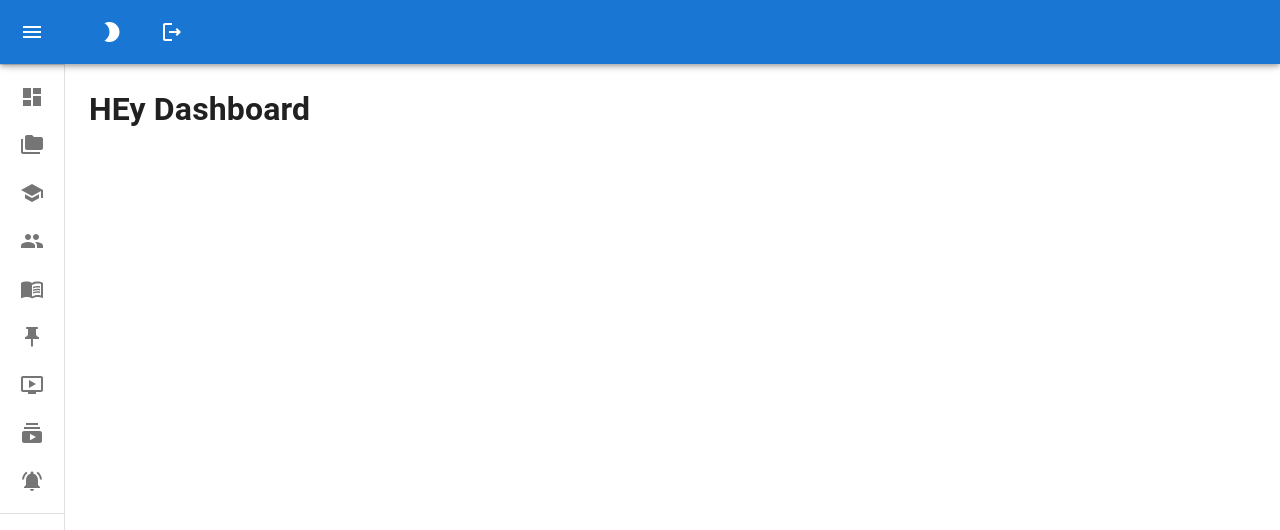
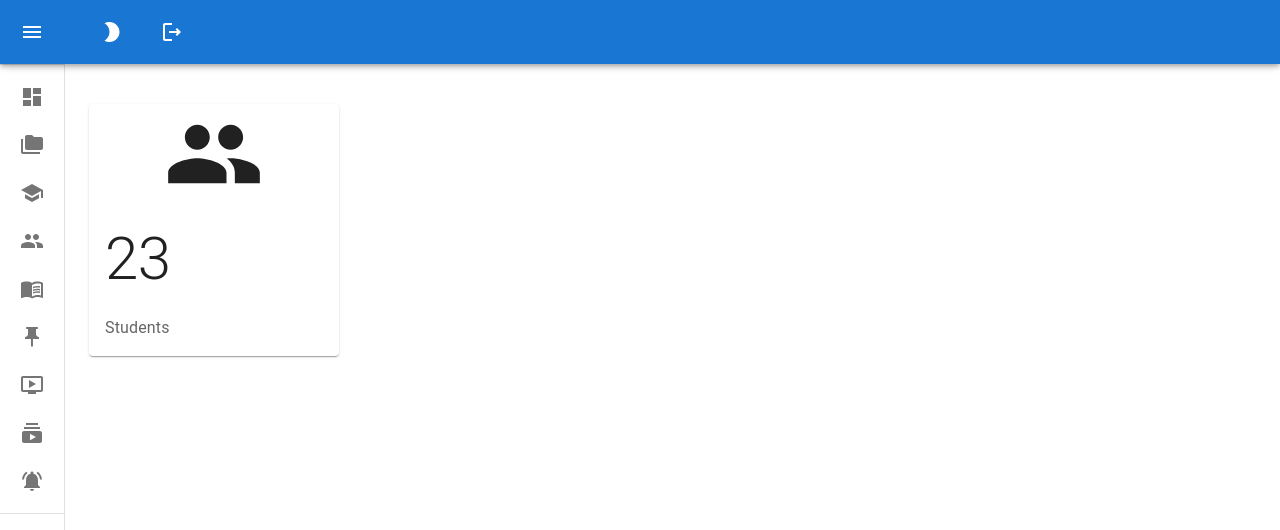
Before and after one commit to Meet16123/E-learn, a React (Create React App) app: page /dashboard in a window 1280 px wide. Shown: the top 530 px of the page. Built offline with nearby package versions, Linux system fonts and the light colour scheme; sample sign-in values are in the browser's storage.

Commit message:
wip: dashboard design

```diff
--- a/src/pages/Dashboard/index.jsx
+++ b/src/pages/Dashboard/index.jsx
@@ -1,13 +1,43 @@
 import React from 'react';
 import Box from '@mui/material/Box';
 import Header from '../Sidebar';
+import Card from '@mui/material/Card';
+import CardContent from '@mui/material/CardContent';
+import CardMedia from '@mui/material/CardMedia';
+import Typography from '@mui/material/Typography';
+import { Button, CardActionArea, CardActions } from '@mui/material';
+import { ThemeProvider } from '@emotion/react';
+import GroupIcon from '@mui/icons-material/Group';
+import Grid from '@mui/material/Unstable_Grid2';
+import Paper from '@mui/material/Paper';
+import { styled } from '@mui/material/styles';
+
+const Item = styled(Paper)(({ theme }) => ({
+  backgroundColor: theme.palette.mode === 'dark' ? '#1A2027' : '#fff',
+  ...theme.typography.body2,
+  padding: theme.spacing(1),
+  textAlign: 'center',
+  color: theme.palette.text.secondary,
+}));
 
 export default function Dashboard() {
   return (
-    <Box sx={{ display: 'flex', marginTop: 5 }}>
+    <Box sx={{ display: 'flex', marginTop: 10 }}>
       <Header />
       <Box component="main" sx={{ flexGrow: 1, p: 3 }}>
-        <h1>HEy Dashboard</h1>
+        <Card sx={{ maxWidth: 250 }}>
+          <CardActionArea>
+            <GroupIcon sx={{ width: '100%', height: 100, margin: 'auto' }} />
+            <CardContent>
+              <Typography gutterBottom variant="h2" component="div">
+                23
+              </Typography>
+              <Typography variant="body1" color="text.secondary">
+                Students
+              </Typography>
+            </CardContent>
+          </CardActionArea>
+        </Card>
       </Box>
     </Box>
   );
```
